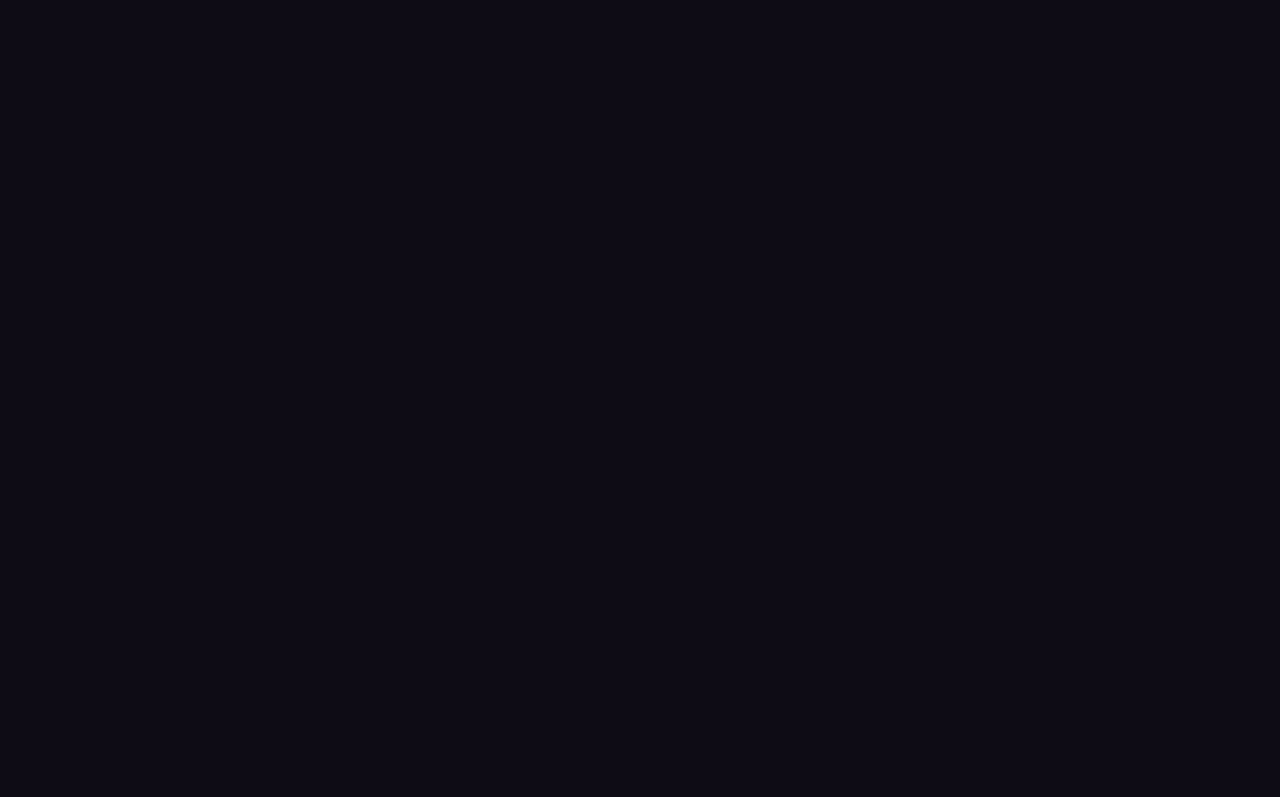
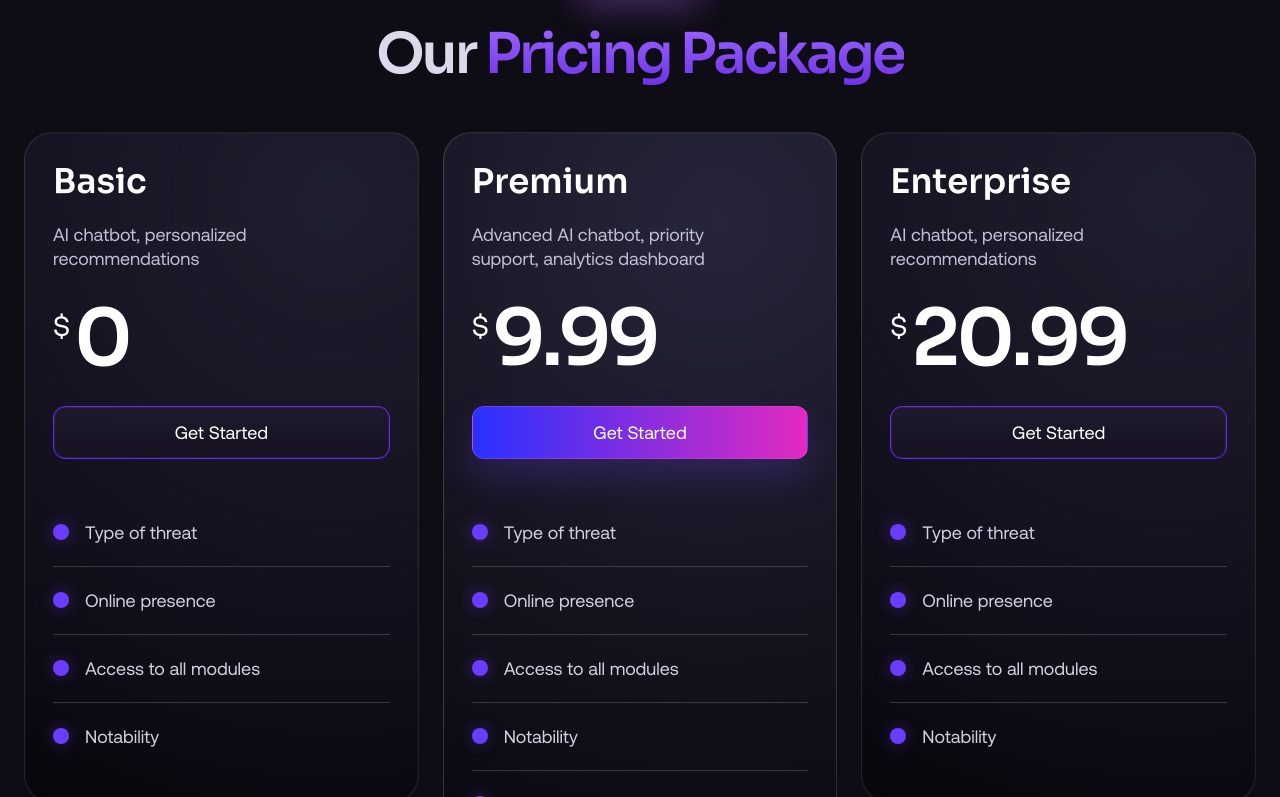
Before and after one commit to gitadityakumar/Landing-pages, a Next.js app in the folder 09_identityhub/: page / in a window 1280 px wide. Shown: the part 3463-4260 px from the top of the page. Before the commit the page ends 3441 px from the top, so only its background shows below. Built offline with nearby package versions, Linux system fonts and the light colour scheme.

Commit message:
09:add Pricing section

```diff
--- a/09_identityhub/components/pricing.tsx
+++ b/09_identityhub/components/pricing.tsx
@@ -1,7 +1,129 @@
-export default function Pricing(){
-  return(
-    <>
-     <div className="text-white font-sora text-2xl mt-5 ">Pricing section </div>
-    </>
+type PricingPlan = {
+  name: string;
+  description: string;
+  price: string;
+  highlighted?: boolean;
+  features: string[];
+};
+
+const plans: PricingPlan[] = [
+  {
+    name: "Basic",
+    description: "AI chatbot, personalized recommendations",
+    price: "0",
+    features: [
+      "Type of threat",
+      "Online presence",
+      "Access to all modules",
+      "Notability",
+    ],
+  },
+  {
+    name: "Premium",
+    description: "Advanced AI chatbot, priority support, analytics dashboard",
+    price: "9.99",
+    highlighted: true,
+    features: [
+      "Type of threat",
+      "Online presence",
+      "Access to all modules",
+      "Notability",
+      "Optimize existing websites",
+    ],
+  },
+  {
+    name: "Enterprise",
+    description: "AI chatbot, personalized recommendations",
+    price: "20.99",
+    features: [
+      "Type of threat",
+      "Online presence",
+      "Access to all modules",
+      "Notability",
+    ],
+  },
+];
+
+function PricingCard({
+  name,
+  description,
+  price,
+  highlighted,
+  features,
+}: PricingPlan) {
+  return (
+    <article
+      className={`rounded-[28px] border px-6 py-8 shadow-[inset_0_0_0_1px_rgba(255,255,255,0.015)] md:px-7 ${
+        highlighted
+          ? "border-white/14 bg-[radial-gradient(circle_at_70%_12%,rgba(120,120,182,0.24),rgba(23,20,33,0.98)_55%,rgba(8,7,13,1)_100%)]"
+          : "border-white/10 bg-[radial-gradient(circle_at_78%_10%,rgba(116,116,164,0.18),rgba(20,17,31,0.98)_58%,rgba(7,6,11,1)_100%)]"
+      }`}
+    >
+      <h3 className="font-sora text-[28px] font-semibold leading-none text-white md:text-[34px]">
+        {name}
+      </h3>
+
+      <p className="mt-6 max-w-75 text-[18px] leading-[1.35] text-[#c4bdd4]">
+        {description}
+      </p>
+
+      <div className="mt-8 flex items-start text-white">
+        <span className="mt-2 text-[28px] leading-none">$</span>
+        <span className="ml-1 font-sora text-[70px] font-semibold leading-[0.9] tracking-[-0.05em] md:text-[78px]">
+          {price}
+        </span>
+      </div>
+
+      <button
+        className={`mt-8 flex w-full items-center justify-center rounded-xl border px-5 py-3 text-[18px] font-medium text-white transition ${
+          highlighted
+            ? "border-[#de53f1]/35 bg-[linear-gradient(90deg,#2931ff_0%,#e22ac0_100%)] shadow-[0_18px_36px_rgba(112,71,255,0.22)] hover:brightness-110"
+            : "border-[#5b2cff] bg-[linear-gradient(180deg,rgba(31,26,44,0.95),rgba(22,18,34,0.95))] shadow-[inset_0_0_0_1px_rgba(226,42,192,0.16)] hover:border-[#a249ff]"
+        }`}
+      >
+        Get Started
+      </button>
+
+      <ul className="mt-10 space-y-0">
+        {features.map((feature, index) => (
+          <li
+            key={feature}
+            className={`${index !== 0 ? "border-t border-white/18" : ""} flex items-center gap-4 py-5`}
+          >
+            <span className="h-4 w-4 shrink-0 rounded-full bg-[#6a3cff] shadow-[0_0_16px_rgba(109,68,255,0.4)]" />
+            <span className="text-[18px] text-[#d3cedf]">{feature}</span>
+          </li>
+        ))}
+      </ul>
+    </article>
   );
 }
+
+export default function Pricing() {
+  return (
+    <section id="pricing" className="py-20 md:py-24">
+      <div className="mx-auto max-w-310">
+        <div className="text-center">
+          <div className="mx-auto inline-flex rounded-[28px] border border-[#c58fff]/60 bg-[linear-gradient(180deg,rgba(198,136,255,0.48),rgba(126,77,226,0.22))] px-6 py-3 shadow-[0_12px_32px_rgba(179,106,255,0.3),inset_0_0_12px_rgba(255,255,255,0.16)] backdrop-blur-[10px]">
+            <span className="rounded-full bg-[#24202d] px-5 py-1.5 text-[14px] leading-none text-[#e6e0f5]">
+              Pricing
+            </span>
+          </div>
+
+          <h2 className="mt-7 font-sora text-[44px] font-semibold leading-[1.03] tracking-[-0.05em] text-[#dcd9eb] md:text-[56px]">
+            Our{" "}
+            <span className="bg-[linear-gradient(180deg,#9d6bff_0%,#6c2ee6_100%)] bg-clip-text text-transparent">
+              Pricing Package
+            </span>
+          </h2>
+        </div>
+
+        <div className="mt-12 grid gap-6 lg:grid-cols-3 lg:items-start">
+          {plans.map((plan) => (
+            <PricingCard key={plan.name} {...plan} />
+          ))}
+        </div>
+      </div>
+    </section>
+  );
+}
```
